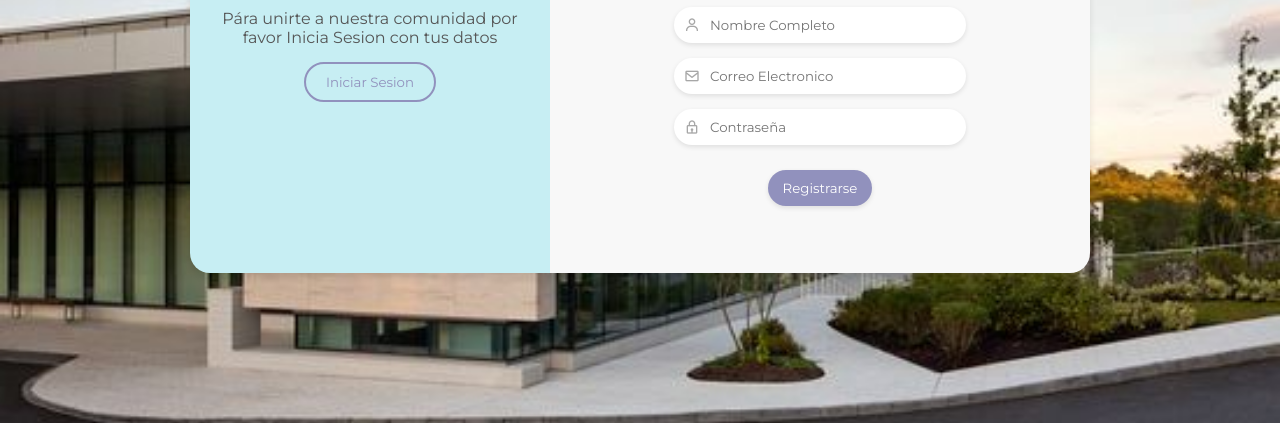
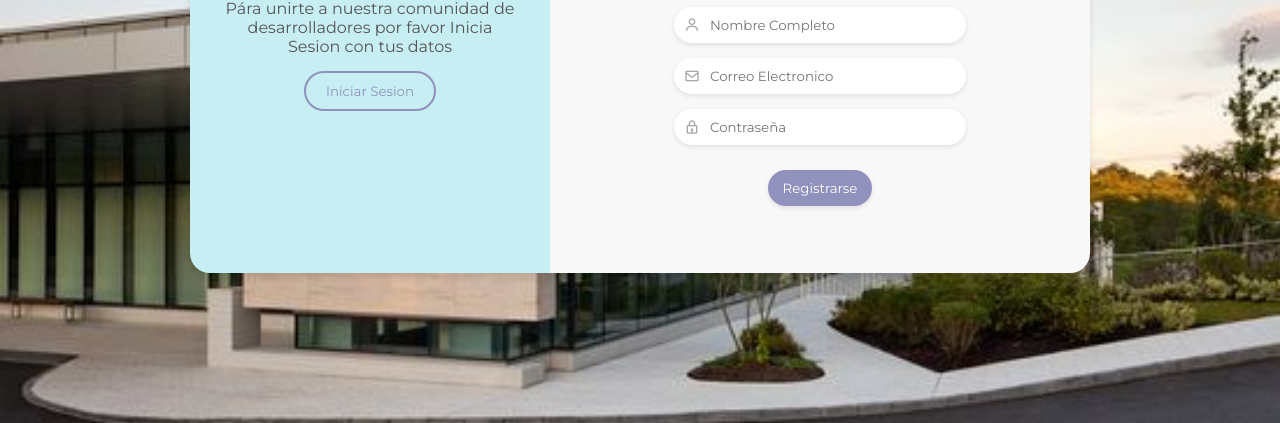
Before and after one commit to DiegoRc14/pruebagit, a plain HTML site: page Formulario/index.html in a window 1280 px wide. Shown: the part 377-800 px from the top of the page. Drawn offline with nearby package versions, Linux system fonts and the light colour scheme.

Commit message:
Mi segundo commit

```diff
--- a/Formulario/index.html
+++ b/Formulario/index.html
@@ -16,7 +16,7 @@
         <div class="information">
             <div class="info-childs">
                 <h2>Bienvenido</h2>
-                <p>Pára unirte a nuestra comunidad por favor Inicia Sesion con tus datos</p>
+                <p>Pára unirte a nuestra comunidad de desarrolladores por favor Inicia Sesion con tus datos</p>
                 <input type="button" value="Iniciar Sesion" id="sign-in">
             </div>
         </div>
```
